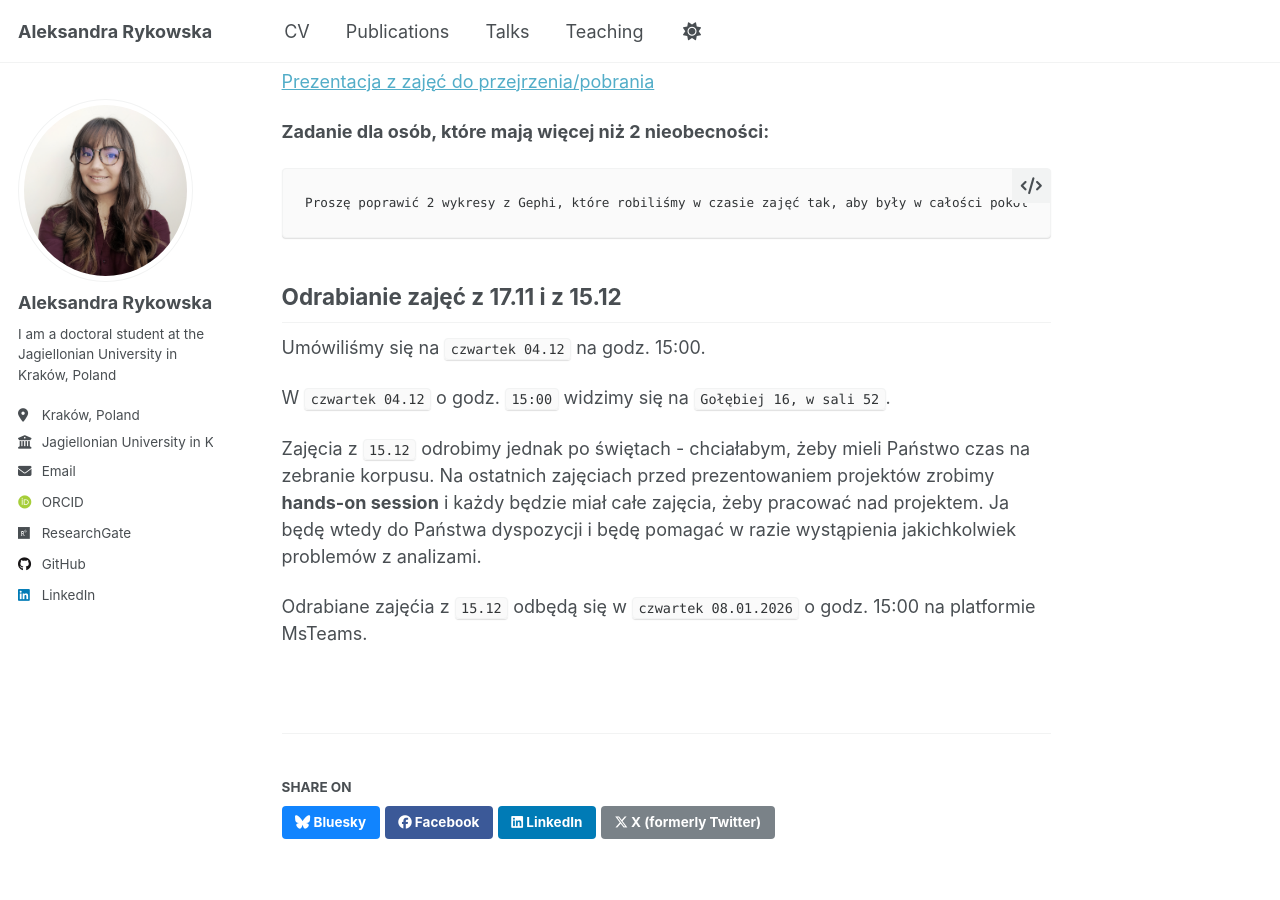
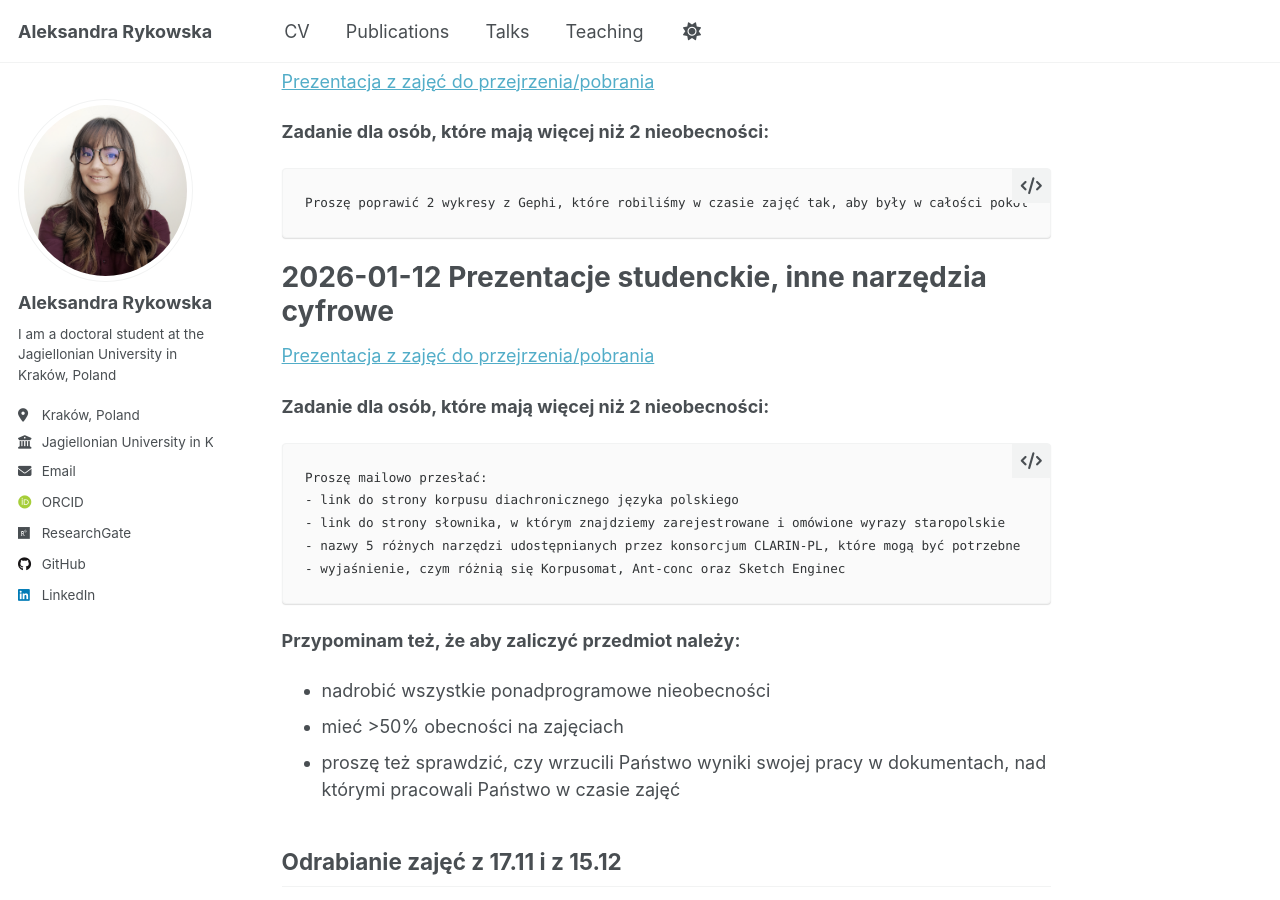
Before and after one commit to aleksandra2812/aleksandra2812.github.io, a Jekyll site: the page built from _teaching/2025-winter-teaching-1.md, in a window 1280 px wide and 900 px high, scrolled down 3036 px. Built offline with Jekyll 4.4.1, drawn with Linux system fonts in a browser that asks for light colours; some web fonts are replaced; a script that is not in the unit is left out.

Commit message:
Add new presentation

````diff
--- a/_teaching/2025-winter-teaching-1.md
+++ b/_teaching/2025-winter-teaching-1.md
@@ -120,6 +120,25 @@ Proszę wykonać analizy za pomocą funkcji `rolling.classify()` z użyciem `trz
 Proszę poprawić 2 wykresy z Gephi, które robiliśmy w czasie zajęć tak, aby były w całości pokolorowane, bez szarych połączeń
 ```
 
+2026-01-12 Prezentacje studenckie, inne narzędzia cyfrowe
+=====
+<a href="/files/1201Cyfrowe.pdf" target="_blank">Prezentacja z zajęć do przejrzenia/pobrania</a>
+
+**Zadanie dla osób, które mają więcej niż 2 nieobecności:**
+
+```
+Proszę mailowo przesłać:
+- link do strony korpusu diachronicznego języka polskiego
+- link do strony słownika, w którym znajdziemy zarejestrowane i omówione wyrazy staropolskie
+- nazwy 5 różnych narzędzi udostępnianych przez konsorcjum CLARIN-PL, które mogą być potrzebne w pracy przekładoznawcy i/lub tłumacza i podać wyjaśnienie
+- wyjaśnienie, czym różnią się Korpusomat, Ant-conc oraz Sketch Enginec
+```
+
+**Przypominam też, że aby zaliczyć przedmiot należy:**
+- nadrobić wszystkie ponadprogramowe nieobecności
+- mieć >50% obecności na zajęciach
+- proszę też sprawdzić, czy wrzucili Państwo wyniki swojej pracy w dokumentach, nad którymi pracowali Państwo w czasie zajęć
+
 ## Odrabianie zajęć z 17.11 i z 15.12
 
 Umówiliśmy się na `czwartek 04.12` na godz. 15:00.
````
Also changed, not shown: 1 other file.
